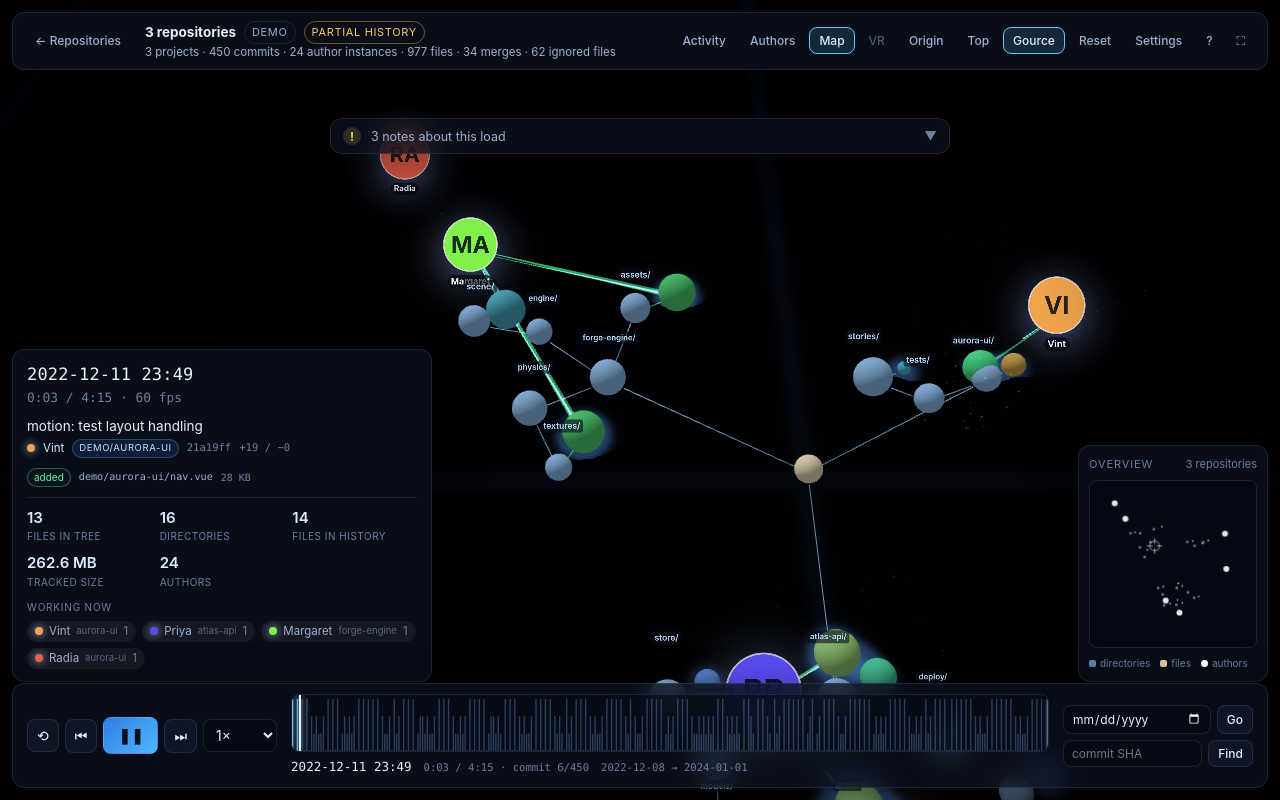
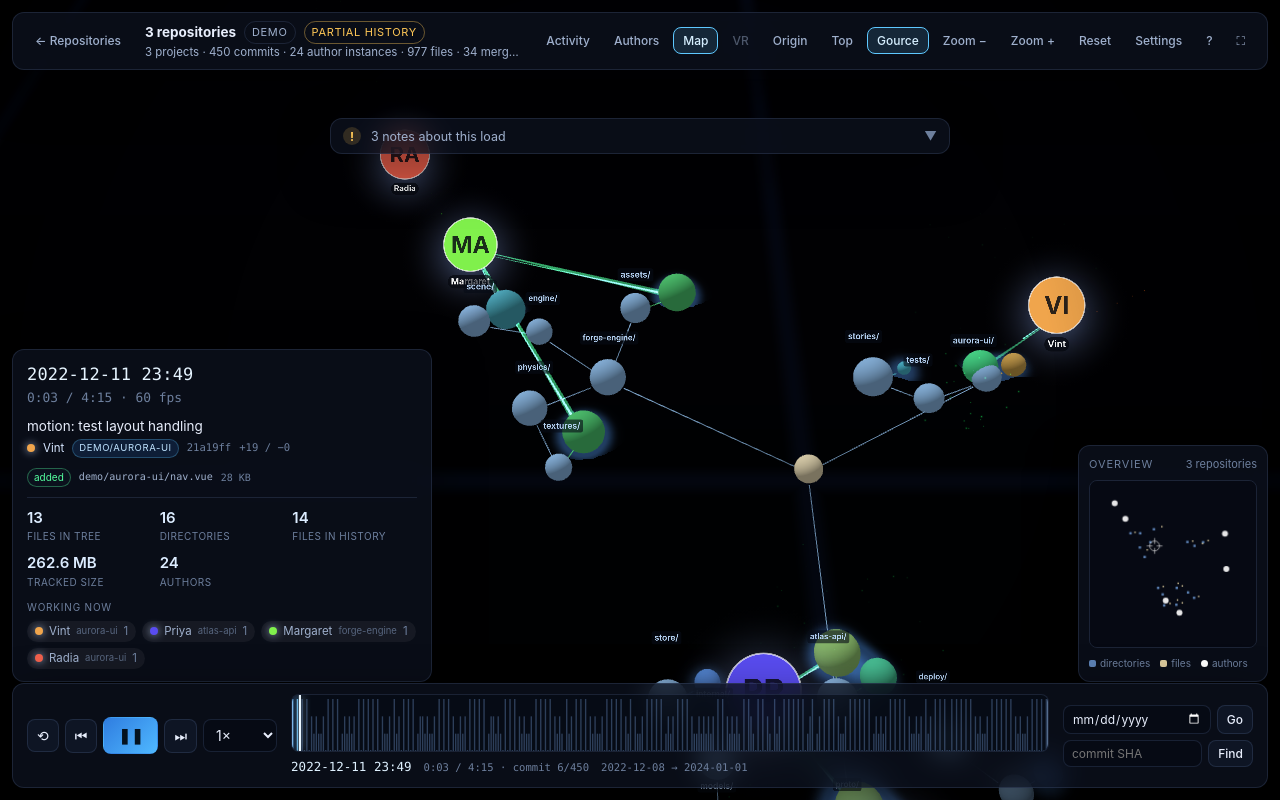
Before and after one commit to hdlopesrocha/web-gource, a Vue app: page / in a window 1280 px wide. Both pictures are taken after a click on the button "Try the synthetic demo". Built offline with nearby package versions, Linux system fonts and the light colour scheme.

Commit message:
feat(vr): add Zoom -/+ buttons beside the camera view buttons
The VR menu footer and the desktop toolbar now show Zoom -/+ next to Origin/Top/Gource, so the camera can be dollied without opening Settings. The transport row and the timeline jump buttons were slimmed down to make room. Docs updated.

```diff
--- a/src/engine/controller.ts
+++ b/src/engine/controller.ts
@@ -897,6 +897,11 @@ export class VisualizerController {
   setVrView(view: XrCameraView): void {
     this.engine?.setVrView(view)
     store.ui.xrCameraView = view
+  }
+
+  /** Dolly the VR camera along its view direction. */
+  adjustVrZoom(delta: number): void {
+    this.updateSettings({ xrViewZoom: clampXrViewZoom(store.settings.xrViewZoom + delta) })
   }
 
   /** Settings, filters and music actions initiated from the VR screen. */
--- a/src/render/xr-screen.ts
+++ b/src/render/xr-screen.ts
@@ -336,27 +336,29 @@ export function screenLayout(
   const transportHeight = footer.y + footer.height - 16 - transportY
 
   const transport: { id: string; label: string; width: number; action: XrScreenAction; active?: boolean }[] = [
-    { id: 'restart', label: 'Restart', width: 92, action: { kind: 'restart' } },
-    { id: 'prev', label: 'Prev', width: 84, action: { kind: 'step', delta: -1 } },
+    { id: 'restart', label: 'Restart', width: 84, action: { kind: 'restart' } },
+    { id: 'prev', label: 'Prev', width: 76, action: { kind: 'step', delta: -1 } },
     {
       id: 'play',
       label: state.playback.playing ? 'Pause' : 'Play',
-      width: 120,
+      width: 108,
       action: { kind: 'togglePlay' },
       active: state.playback.playing,
     },
-    { id: 'next', label: 'Next', width: 84, action: { kind: 'step', delta: 1 } },
-    { id: 'speed', label: `Speed ${state.playback.speed}×`, width: 146, action: { kind: 'cycleSpeed' } },
-    { id: 'recenter-footer', label: 'Recenter', width: 136, action: { kind: 'recenter' } },
+    { id: 'next', label: 'Next', width: 76, action: { kind: 'step', delta: 1 } },
+    { id: 'speed', label: `Speed ${state.playback.speed}×`, width: 128, action: { kind: 'cycleSpeed' } },
+    { id: 'recenter-footer', label: 'Recenter', width: 118, action: { kind: 'recenter' } },
     ...XR_CAMERA_VIEWS.map(
       (view): { id: string; label: string; width: number; action: XrScreenAction; active?: boolean } => ({
         id: `view-${view}`,
         label: XR_CAMERA_VIEW_LABELS[view],
-        width: 104,
+        width: 92,
         action: { kind: 'viewPreset', view },
         active: state.cameraView === view,
       }),
     ),
+    { id: 'zoom-out', label: 'Zoom −', width: 78, action: { kind: 'adjustZoom', delta: -0.5 } },
+    { id: 'zoom-in', label: 'Zoom +', width: 78, action: { kind: 'adjustZoom', delta: 0.5 } },
   ]
   let x = footer.x + 16
   for (const entry of transport) {
@@ -375,8 +377,8 @@ export function screenLayout(
   ]
   x = Math.max(x + 18, footer.x + 1000)
   for (const entry of jumps) {
-    addControl(controls, entry.id, { x, y: transportY, width: 82, height: transportHeight }, { kind: 'jump', ratio: entry.ratio }, entry.label)
-    x += 82 + 8
+    addControl(controls, entry.id, { x, y: transportY, width: 70, height: transportHeight }, { kind: 'jump', ratio: entry.ratio }, entry.label)
+    x += 70 + 6
   }
 
   const body: Rect = {
--- a/src/ui/HelpOverlay.vue
+++ b/src/ui/HelpOverlay.vue
@@ -111,8 +111,8 @@ const shortcuts: { keys: string; action: string }[] = [
           the scene origin, looking at the scene), <strong>Top</strong> (straight down over the whole scene) and
           <strong>Gource</strong> (the Gource view raised, watching the recent activity). Your head adds look-around
           in all three, and <strong>Settings → Camera → View height</strong> (default 4 m) sets how high Top and
-          Gource sit. The <strong>Zoom + / −</strong> rows dolly the camera along its own view direction. The menu
-          translates with the camera whenever it moves, but is never rotated.
+          Gource sit. <strong>Zoom + / −</strong>, next to the view buttons, dolly the camera along its own view
+          direction. The menu translates with the camera whenever it moves, but is never rotated.
         </p>
         <p class="muted small">
           It is driven by <strong>gaze</strong>: the circular crosshair at the centre of your view activates whatever
--- a/src/ui/StageView.vue
+++ b/src/ui/StageView.vue
@@ -285,6 +285,22 @@ onBeforeUnmount(() => {
             @click="controller.setVrView('gource')"
           >
             Gource
+          </button>
+          <button
+            class="btn ghost small"
+            type="button"
+            title="VR zoom: dollies the camera back along its view direction"
+            @click="controller.adjustVrZoom(-0.5)"
+          >
+            Zoom −
+          </button>
+          <button
+            class="btn ghost small"
+            type="button"
+            title="VR zoom: dollies the camera forward along its view direction"
+            @click="controller.adjustVrZoom(0.5)"
+          >
+            Zoom +
           </button>
           <button
             class="btn ghost small"
```
Also changed, not shown: 2 other files (tests, documents, lock files or other folders).
